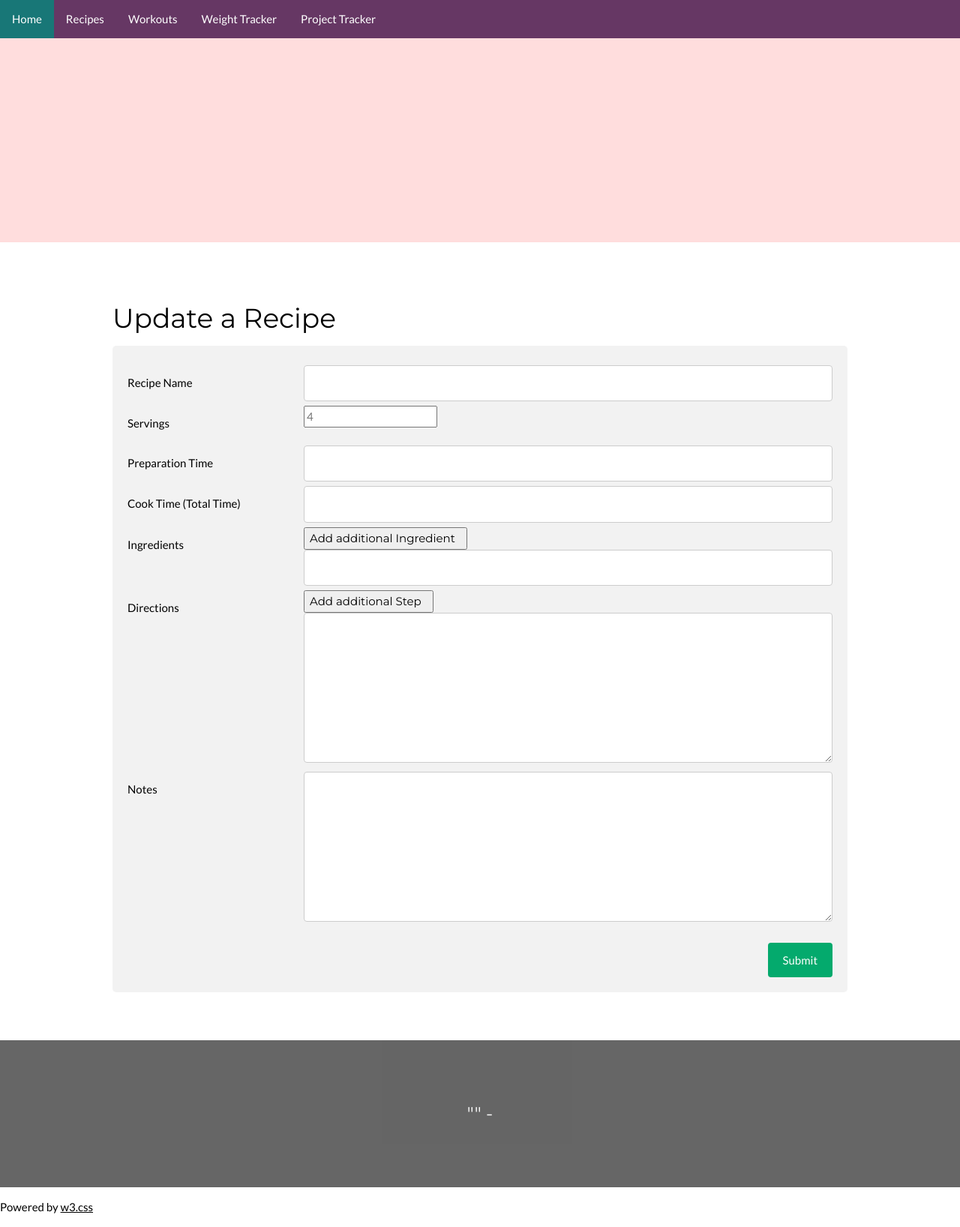
After one commit to kjk15b/fantastic-lamp, a Flask app: template app/templates/recipes-update-form.html in a window 1280 px wide. The commit adds this page. Shown: the whole page at 75% size. Run offline with Flask 2, Linux system fonts and the light colour scheme; the template is opened without the code that fills it, so the values that code supplies are empty.

Commit message:
Build out feature functionality to update existing recipes

```diff
--- a/app/templates/base.html
+++ b/app/templates/base.html
@@ -66,6 +66,7 @@ li.dropdown {
                 <a href="/recipes/add">Add a Recipe</a>
                 <a href="/recipes/search">Find a Recipe</a>
                 <a href="/recipes/delete">Delete a Recipe</a>
+                <a href="/recipes/update">Update a Recipe</a>
             </div>
         </li>
         <li class="dropdown">
--- /dev/null
+++ b/app/templates/recipes-update-form.html
@@ -0,0 +1,140 @@
+{%extends "base.html" %}
+{%block content%}
+
+<style>
+    * {
+  box-sizing: border-box;
+}
+input[type=text], select, textarea {
+  width: 100%;
+  padding: 12px;
+  border: 1px solid #ccc;
+  border-radius: 4px;
+  resize: vertical;
+}
+label {
+  padding: 12px 12px 12px 0;
+  display: inline-block;
+}
+input[type=submit] {
+  background-color: #04AA6D;
+  color: white;
+  padding: 12px 20px;
+  border: none;
+  border-radius: 4px;
+  cursor: pointer;
+  float: right;
+}
+input[type=submit]:hover {
+  background-color: #45a049;
+}
+.container {
+  border-radius: 5px;
+  background-color: #f2f2f2;
+  padding: 20px;
+}
+.col-25 {
+  float: left;
+  width: 25%;
+  margin-top: 6px;
+}
+.col-75 {
+  float: left;
+  width: 75%;
+  margin-top: 6px;
+}
+/* Clear floats after the columns */
+.row:after {
+  content: "";
+  display: table;
+  clear: both;
+}
+/* Responsive layout - when the screen is less than 600px wide, make the two columns stack on top of each other instead of next to each other */
+@media screen and (max-width: 600px) {
+  .col-25, .col-75, input[type=submit] {
+    width: 100%;
+    margin-top: 0;
+  }
+}
+</style>
+<script src="https://cdnjs.cloudflare.com/ajax/libs/jquery/3.3.1/jquery.min.js"></script>
+<!-- First Grid -->
+<div class="w3-row-padding w3-padding-64 w3-container">
+    <div class="w3-content">
+        <h1>Update a Recipe</h1>
+        <div class="container">
+            <form action="/api/recipes/update/recipe" method="post">
+            <div class="row">
+              <div class="col-25">
+                <label for="recipe_name">Recipe Name</label>
+              </div>
+              <div class="col-75">
+                <input type="text" id="recipe_name" name="recipe_name" placeholder="{{ recipe.recipe_name }}">
+              </div>
+            </div>
+            <div class="row">
+              <div class="col-25">
+                <label for="servings">Servings</label>
+              </div>
+              <div class="col-75">
+                <input type="number" id="servings" name="servings" placeholder="4">
+              </div>
+            </div>
+            <div class="row">
+                <div class="col-25">
+                  <label for="recipe_name">Preparation Time</label>
+                </div>
+                <div class="col-75">
+                  <input type="text" id="prep_time" name="prep_time" placeholder="{{ recipe.prep_time }}">
+                </div>
+            </div>
+            <div class="row">
+                <div class="col-25">
+                  <label for="recipe_name">Cook Time (Total Time)</label>
+                </div>
+                <div class="col-75">
+                  <input type="text" id="cook_time" name="cook_time" placeholder="{{ recipe.cook_time }}">
+                </div>
+            </div>
+            <div class="row">
+              <div class="col-25">
+                <label for="subject">Ingredients</label>
+              </div>
+              <div class="col-75 container-ingredient">
+                <button type="button" class="add_form_field_ingredient">Add additional Ingredient &nbsp;
+                  <span style="font-size:16px; font-weight:bold;"></span>
+                </button>
+                <div><input type="text" id="ingredient_1" name="ingredient_1" placeholder="{{ recipe.ingredients }}"></div>
+              </div>
+            </div>
+            <div class="row">
+                <div class="col-25">
+                  <label for="subject">Directions</label>
+                </div>
+                <div class="col-75 container-directions">
+                  <button class="add_form_field_step">Add additional Step &nbsp;
+                    <span style="font-size:16px; font-weight:bold;"></span>
+                  </button>
+                  <div><textarea id="directions" name="directions_1" placeholder="{{ recipe.directions }}" style="height:200px"></textarea></div>
+                </div>
+            </div>
+            <div class="row">
+                <div class="col-25">
+                  <label for="subject">Notes</label>
+                </div>
+                <div class="col-75">
+                  <textarea id="notes" name="notes" placeholder="{{ recipe.notes }}" style="height:200px"></textarea>
+                </div>
+            </div>
+            <input type="hidden" name="old_recipe_name" id="old_recipe_name" value="{{ recipe.recipe_name }}">
+            <br>
+            <div class="row">
+              <input type="submit" value="Submit">
+            </div>
+            </form>
+          </div>
+    </div>
+  </div>
+  <script src="/static/add_form.js"></script>
+
+{% endblock %}
```
Also changed, not shown: app/routes.py (+64 -0 lines), app/templates/recipes-update.html (added, +102 -0 lines).
